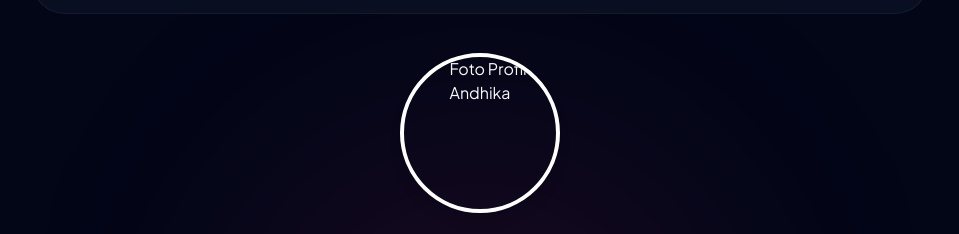
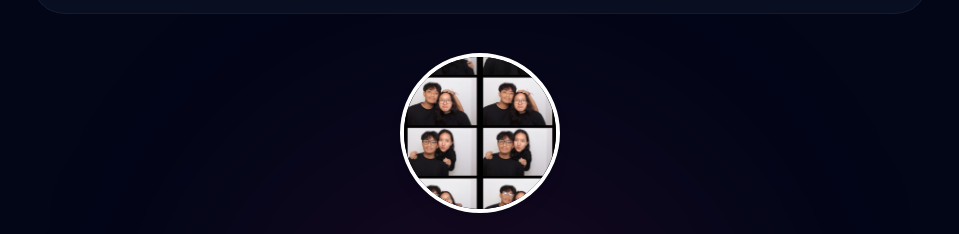
Before and after one commit to andhika-wisista/portofolio, a plain HTML site: page index.html in a window 1280 px wide. Shown: the part 75-309 px from the top of the page, without its empty margins (160-1119 px from the left). Drawn offline with nearby package versions, Linux system fonts and the light colour scheme.

Commit message:
tambah foto

```diff
--- a/index.html
+++ b/index.html
@@ -45,7 +45,7 @@
     </nav>
 
     <section id="home" class="pt-32 flex flex-col justify-center items-center px-6 text-center relative">
-        <img src="assets/img/foto1.jpg"
+        <img src="foto1.jpg"
         alt="Foto Profil Andhika"
         class="w-40 h-40 rounded-full object-cover border-4 border-white shadow-lg"> <br>
         <div class="absolute top-1/4 left-1/2 -translate-x-1/2 w-[500px] h-[500px] bg-pink-600/10 rounded-full blur-[120px] -z-10"></div>
```
